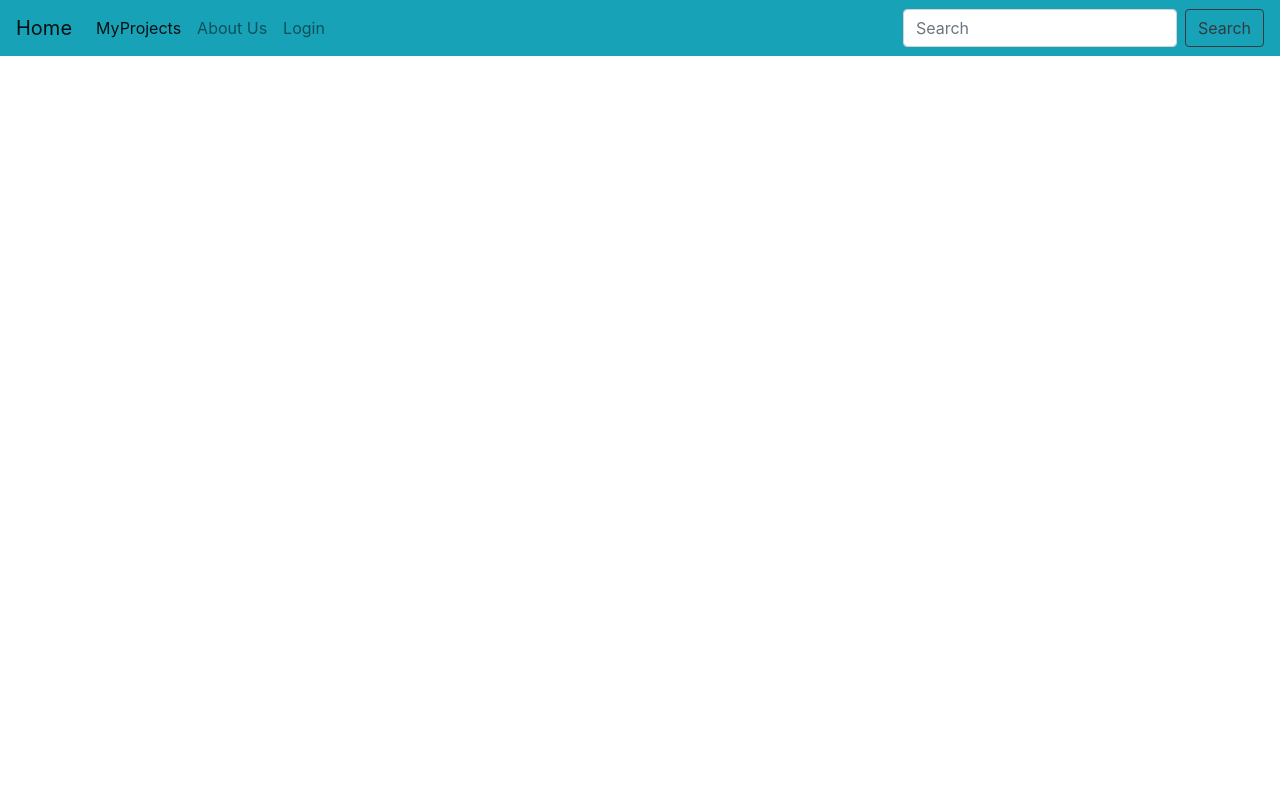
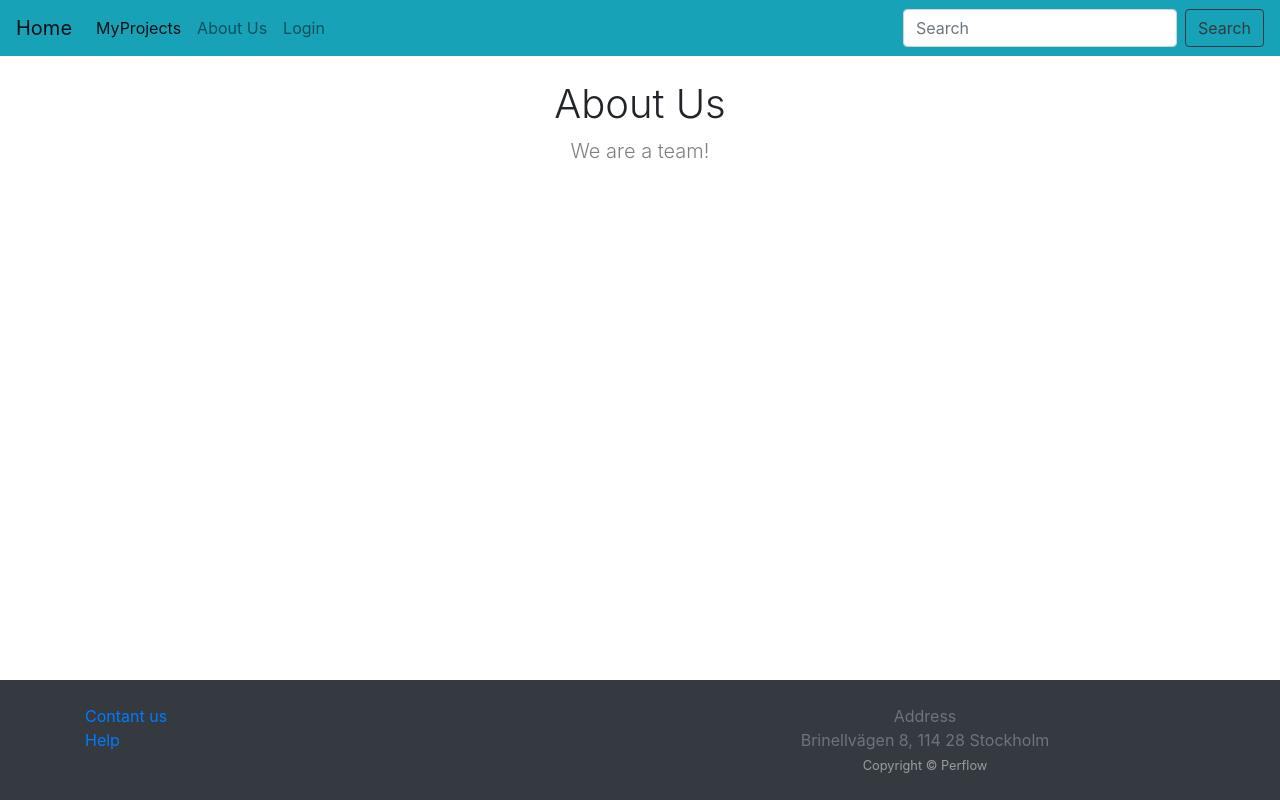
Before and after one commit to pratima-shegokar/perflow, a React (Create React App) app in the folder frontend/: page /AboutUs in a window 1280 px wide. Built offline with nearby package versions, Linux system fonts and the light colour scheme.

Commit message:
Reformating code

```diff
--- a/frontend/src/App.js
+++ b/frontend/src/App.js
@@ -3,6 +3,7 @@ import './App.css';
 import { BrowserRouter as Router, Route } from "react-router-dom";
 import MyProjects from './components/MyProject';
 import Navbar from './components/Navbar';
+import AboutUs from './components/AboutUs';
 
 function App() {
   return (
@@ -11,6 +12,7 @@ function App() {
       <Router>
         <Route path="/" component={App}>
           <Route path="/MyProjects" component={MyProjects} />
+          <Route path="/AboutUs" component={AboutUs} />
         </Route>
       </Router>
     </React.Fragment>
--- /dev/null
+++ b/frontend/src/components/AboutUs.js
@@ -0,0 +1,27 @@
+import React from 'react';
+import Footer from './footer/Footer';
+
+class AboutUs extends React.Component {
+    render() {
+        return (
+            <React.Fragment>
+                <body className="d-flex flex-column">
+                    <div id="page-content">
+                        <div className="container text-center">
+                            <div className="row justify-content-center">
+                                <div className="col-md-7">
+                                    <h1 className="font-weight-light mt-4 text-black">About Us</h1>
+                                    <p className="lead text-black-50">We are a team!</p>
+                                </div>
+                            </div>
+                        </div>
+                    </div>
+                    <Footer></Footer>
+                </body>
+            </React.Fragment>
+        )
+    }
+}
+
+
+export default AboutUs;
--- a/frontend/src/components/Navbar.js
+++ b/frontend/src/components/Navbar.js
@@ -7,26 +7,26 @@ class Navbar extends React.Component {
     render() {
         return (
             <div>
-                <nav class="navbar navbar-expand-lg navbar-light bg-info">
-                    <a class="navbar-brand" href="/Homepage">Home</a>
-                    <button class="navbar-toggler" type="button" data-toggle="collapse" data-target="#navbarSupportedContent" aria-controls="navbarSupportedContent" aria-expanded="false" aria-label="Toggle navigation">
-                        <span class="navbar-toggler-icon"></span>
+                <nav className="navbar navbar-expand-lg navbar-light bg-info">
+                    <a className="navbar-brand" href="/Homepage">Home</a>
+                    <button className="navbar-toggler" type="button" data-toggle="collapse" data-target="#navbarSupportedContent" aria-controls="navbarSupportedContent" aria-expanded="false" aria-label="Toggle navigation">
+                        <span className="navbar-toggler-icon"></span>
                     </button>
-                    <div class="collapse navbar-collapse" id="navbarSupportedContent">
-                        <ul class="navbar-nav mr-auto">
-                            <li class="nav-item active">
-                                <a class="nav-link" href="/MyProjects">MyProjects <span class="sr-only">(current)</span></a>
+                    <div className="collapse navbar-collapse" id="navbarSupportedContent">
+                        <ul className="navbar-nav mr-auto">
+                            <li className="nav-item active">
+                                <a className="nav-link" href="/MyProjects">MyProjects <span class="sr-only">(current)</span></a>
                             </li>
-                            <li class="nav-item">
-                                <a class="nav-link" href="/AboutUS">About Us</a>
+                            <li className="nav-item">
+                                <a className="nav-link" href="/AboutUS">About Us</a>
                             </li>
-                            <li class="nav-item">
-                                <a class="nav-link" href="/Login">Login</a>
+                            <li className="nav-item">
+                                <a className="nav-link" href="/Login">Login</a>
                             </li>
                         </ul>
-                        <form class="form-inline my-2 my-lg-0">
-                            <input class="form-control mr-sm-2" type="search" placeholder="Search" aria-label="Search" />
-                            <button class="btn btn-outline-dark my-2 my-sm-0" type="submit">Search</button>
+                        <form className="form-inline my-2 my-lg-0">
+                            <input className="form-control mr-sm-2" type="search" placeholder="Search" aria-label="Search" />
+                            <button className="btn btn-outline-dark my-2 my-sm-0" type="submit">Search</button>
                         </form>
                     </div>
                 </nav>
--- /dev/null
+++ b/frontend/src/components/footer/Footer.css
@@ -0,0 +1,10 @@
+
+#footer {
+    position: fixed;
+    left: 0;
+    bottom: 0;
+    width: 100%;
+    background-color: dark;
+    color: white;
+    text-align: center;
+}
--- /dev/null
+++ b/frontend/src/components/footer/Footer.js
@@ -0,0 +1,33 @@
+import React from 'react';
+import './Footer.css';
+
+class Footer extends React.Component {
+    render() {
+        return (
+            <React.Fragment>
+                <footer id="footer" className="py-4 bg-dark text-white-50 mt-5">
+                    <div className="container text-left">
+                        <div className="row">
+                            <div className="col-xs-12 col-md-6">
+                                <div><a href="/ContanctUs">Contant us</a></div>
+                                <div><a href="/Help"> Help</a></div>
+                            </div>
+                            <div class="col-xs-12 col-md-6">
+                                <div className="text-center">
+                                    <div className="text-muted">Address</div>
+                                    <div className="text-muted">Brinellvägen 8, 114 28 Stockholm</div>
+                                </div>
+                                <div className="container text-center">
+                                    <small>Copyright &copy; Perflow</small>
+                                </div>
+                            </div>
+                        </div>
+                    </div>
+                </footer >
+            </React.Fragment >
+        )
+    }
+}
+
+
+export default Footer;
```
